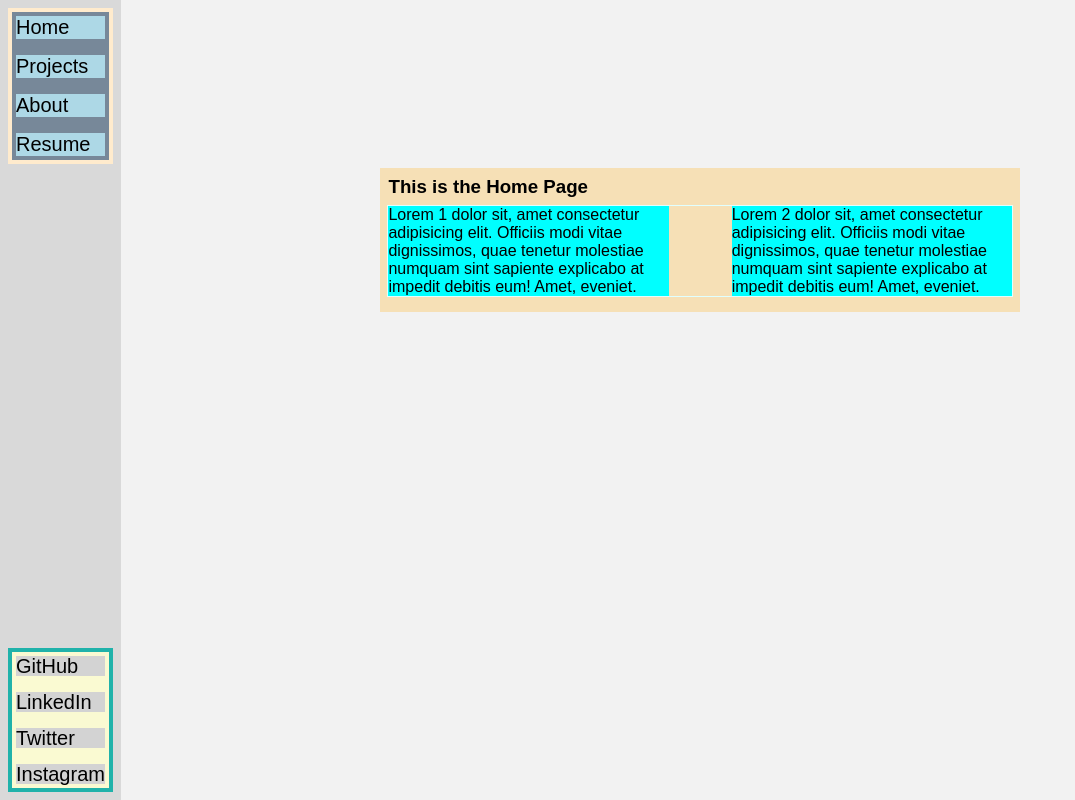
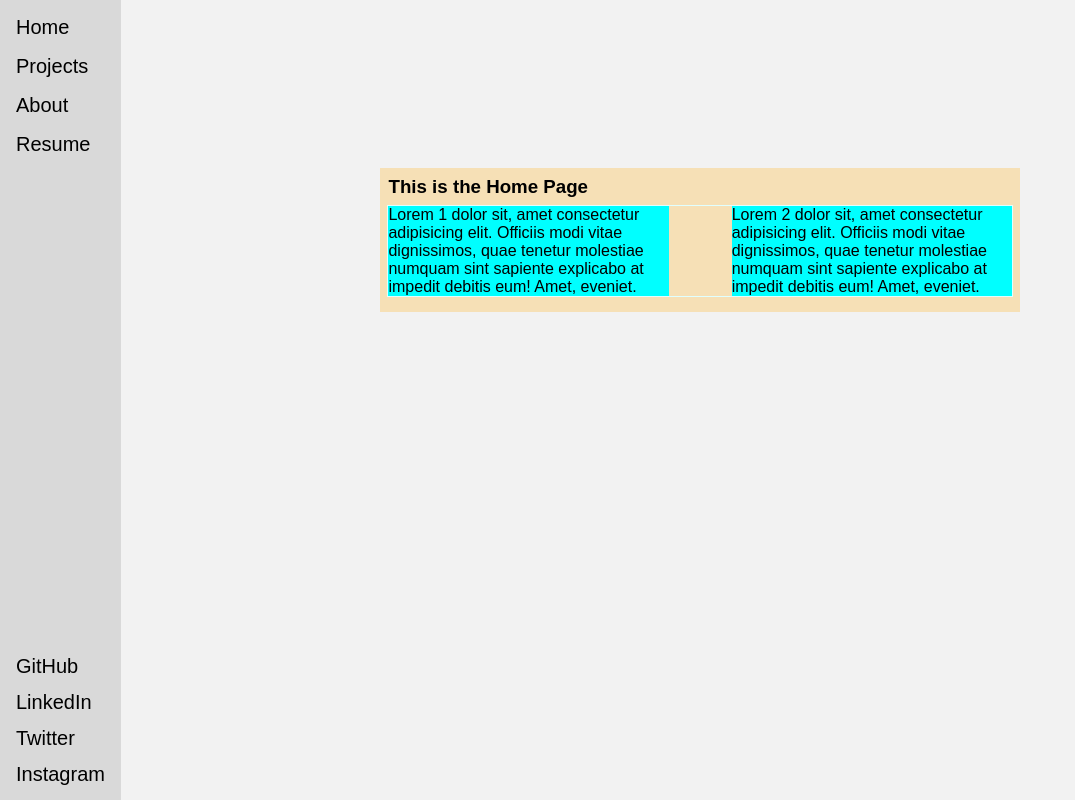
Before and after one commit to franco-ortega/portfolio-beta-01, a Next.js app: page / in a window 1280 px wide. Both pictures are taken after a click on the button "Welcome". Shown: the whole page, without its empty margins (0-1075 px from the left). Built offline with nearby package versions, Linux system fonts and the light colour scheme.

Commit message:
remove background colors from navs

```diff
--- a/components/nav-social-media/NavSocialMedia.module.scss
+++ b/components/nav-social-media/NavSocialMedia.module.scss
@@ -1,5 +1,5 @@
 .NavSocialMedia {
-  background-color: lightseagreen;
+  // background-color: lightseagreen;
 
   padding: 0.25rem;
 
@@ -10,14 +10,14 @@
     justify-content: center;
     gap: 1rem;
 
-    background-color: lightgoldenrodyellow;
+    // background-color: lightgoldenrodyellow;
     padding: 0.25rem;
 
     li {
       font-size: 1.25rem;
       line-height: 1.25rem;
 
-      background-color: lightgray;
+      // background-color: lightgray;
     }
   }
 
--- a/components/nav/Nav.module.scss
+++ b/components/nav/Nav.module.scss
@@ -1,9 +1,8 @@
 .Nav {
-  background-color: blanchedalmond;
+  // background-color: blanchedalmond;
   padding: 0.25rem;
 
   ul {
-    // margin-top: 0.5rem;
     display: flex;
     flex-direction: row;
     justify-content: center;
@@ -11,12 +10,12 @@
 
     padding: 0.25rem;
 
-    background-color: lightslategray;
+    // background-color: lightslategray;
 
     li {
       font-size: 1.25rem;
 
-      background-color: lightblue;
+      // background-color: lightblue;
     }
   }
 
--- a/components/sidebar/Sidebar.module.scss
+++ b/components/sidebar/Sidebar.module.scss
@@ -10,6 +10,7 @@
 
   @media (min-width: 500px) {
     height: 100vh;
+
     display: flex;
     flex-direction: column;
     justify-content: space-between;
```
